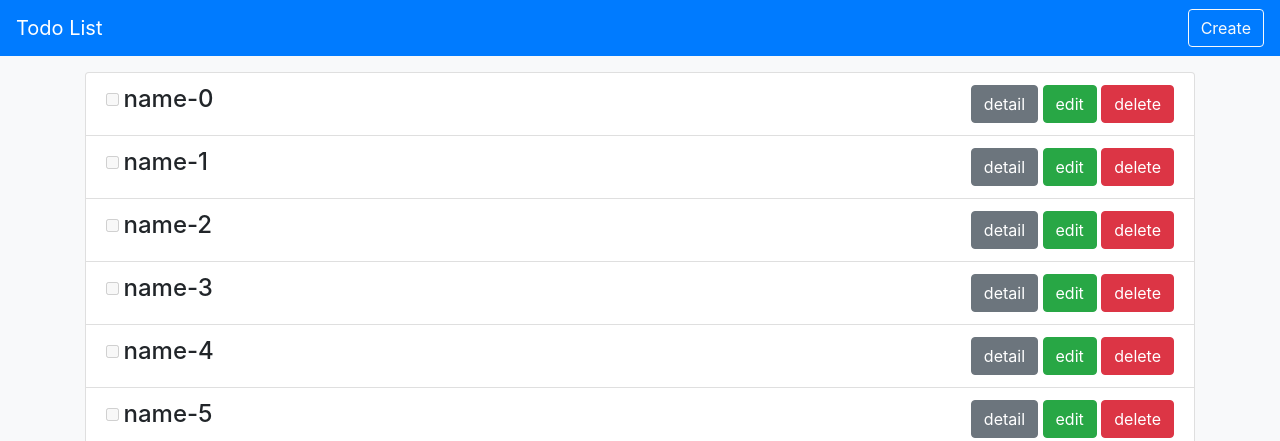
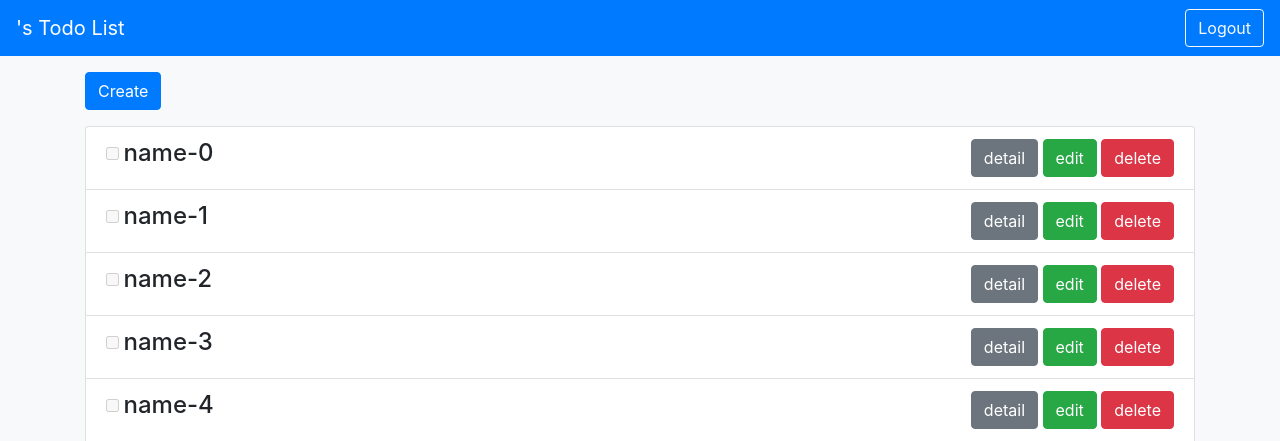
Before and after one commit to ponyma2100/todo-list, a Node server app: page / in a window 1280 px wide. Shown: the top 441 px of the page. Run offline with Node 20, Linux system fonts and the light colour scheme; the visitor is signed in with stand-in values (Sample User, id 1); data comes from the database, SQL or seed files in the repository; some libraries are stand-ins or nearby versions.

Commit message:
feat: add isAuthenticated to display different view templates

```diff
--- a/app.js
+++ b/app.js
@@ -4,16 +4,13 @@ const session = require('express-session')
 const usePassport = require('./config/passport')
 const bodyParser = require('body-parser') // 引用body-parser
 const methodOverride = require('method-override')
+const app = express()
 
 const routes = require('./routes') //引用路由器
 require('./config/mongoose')
-const app = express()
+const port = 3000
 
-const todo = require('./models/todo')
-const { use } = require('passport')
-const port = 3000
-// 呼叫 Passport 函式並傳入 app
-usePassport(app)
+
 // 新增了一個叫 hbs 的樣板引擎
 app.engine('hbs', exphbs({ defaultLayout: 'main', extname: '.hbs' }))
 // hbs元件掛載到我們的主程式裡，開始啟用
@@ -24,8 +21,22 @@ app.use(session({
   resave: false,
   saveUninitialized: true
 }))
+
+
 app.use(bodyParser.urlencoded({ extended: true }))
 app.use(methodOverride('_method'))
+
+usePassport(app) // 呼叫 Passport 函式並傳入 app，這條要寫在路由之前
+
+app.use((req, res, next) => {
+  console.log(req.user)
+  res.locals.isAuthenticated = req.isAuthenticated
+  res.locals.user = req.user
+  next()
+})
+//把使用者資料交接給 res 使用， 要交接給 res，我們才能在前端樣板裡使用這些資訊
+//放在 res.locals 裡的資料，所有的 view 都可以存取
+
 app.use(routes)
 
 
--- a/config/passport.js
+++ b/config/passport.js
@@ -1,7 +1,6 @@
 const passport = require('passport')
 const LocalStrategy = require('passport-local').Strategy
 const User = require('../models/user')
-const user = require('../models/user')
 module.exports = app => {
   // 初始化 Passport 模組
   app.use(passport.initialize())
--- a/views/index.hbs
+++ b/views/index.hbs
@@ -1,3 +1,4 @@
+<a href="/todos/new" class="btn btn-primary mb-3">Create</a>
 <ul class="list-group">
   {{#each todos}}
   <li class="list-group-item">
--- a/views/layouts/main.hbs
+++ b/views/layouts/main.hbs
@@ -12,8 +12,15 @@
 <body class="bg-light">
   <header>
     <nav class="navbar navbar-dark bg-primary justify-content-between">
-      <a class="navbar-brand" href="/">Todo List</a>
-      <a class="btn btn-outline-light" href="/todos/new">Create</a>
+      <a class="navbar-brand" href="/">
+        {{#if isAuthenticated}}{{ user.name }}'s {{/if}}
+        Todo List
+      </a>
+      {{#if isAuthenticated}}
+      <a class="btn btn-outline-light" href="/users/logout">Logout</a>
+      {{else}}
+      <a class="btn btn-outline-light" href="/users/login">Login</a>
+      {{/if}}
     </nav>
   </header>
   <main>
```
